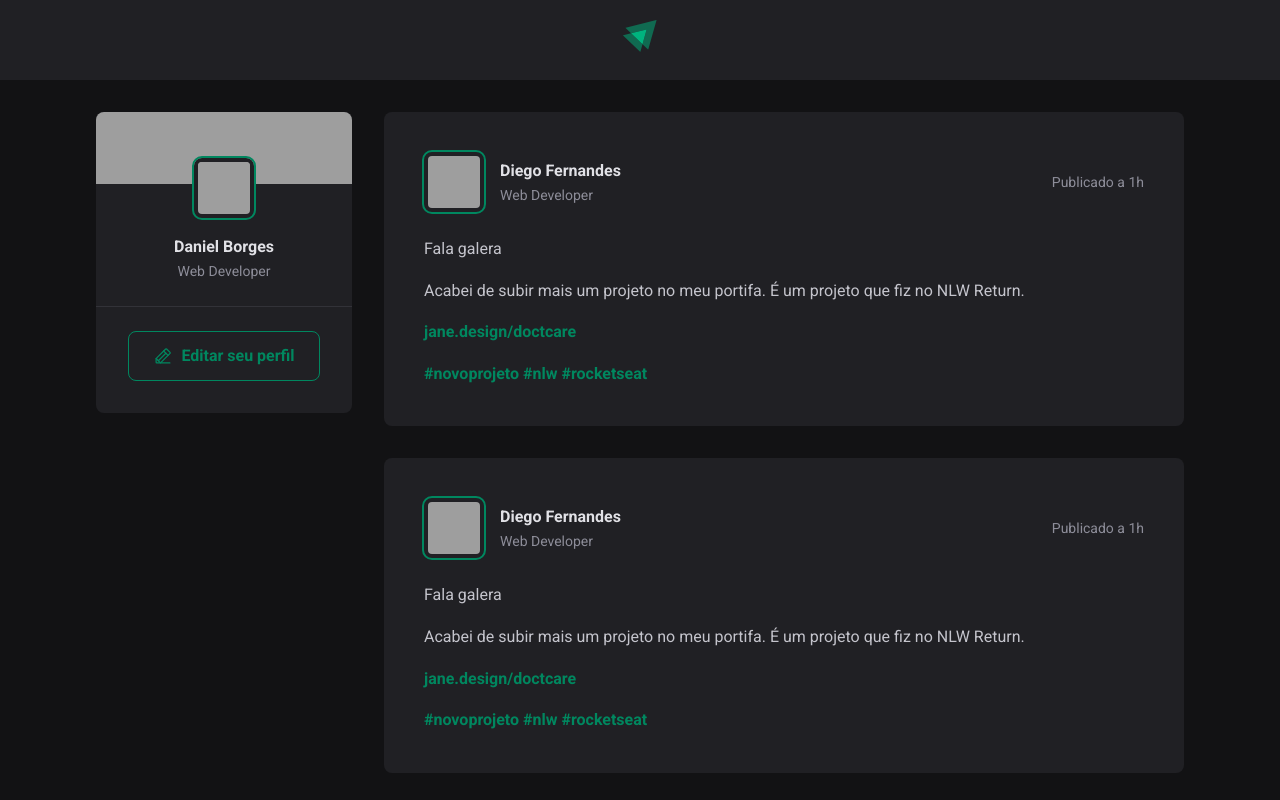
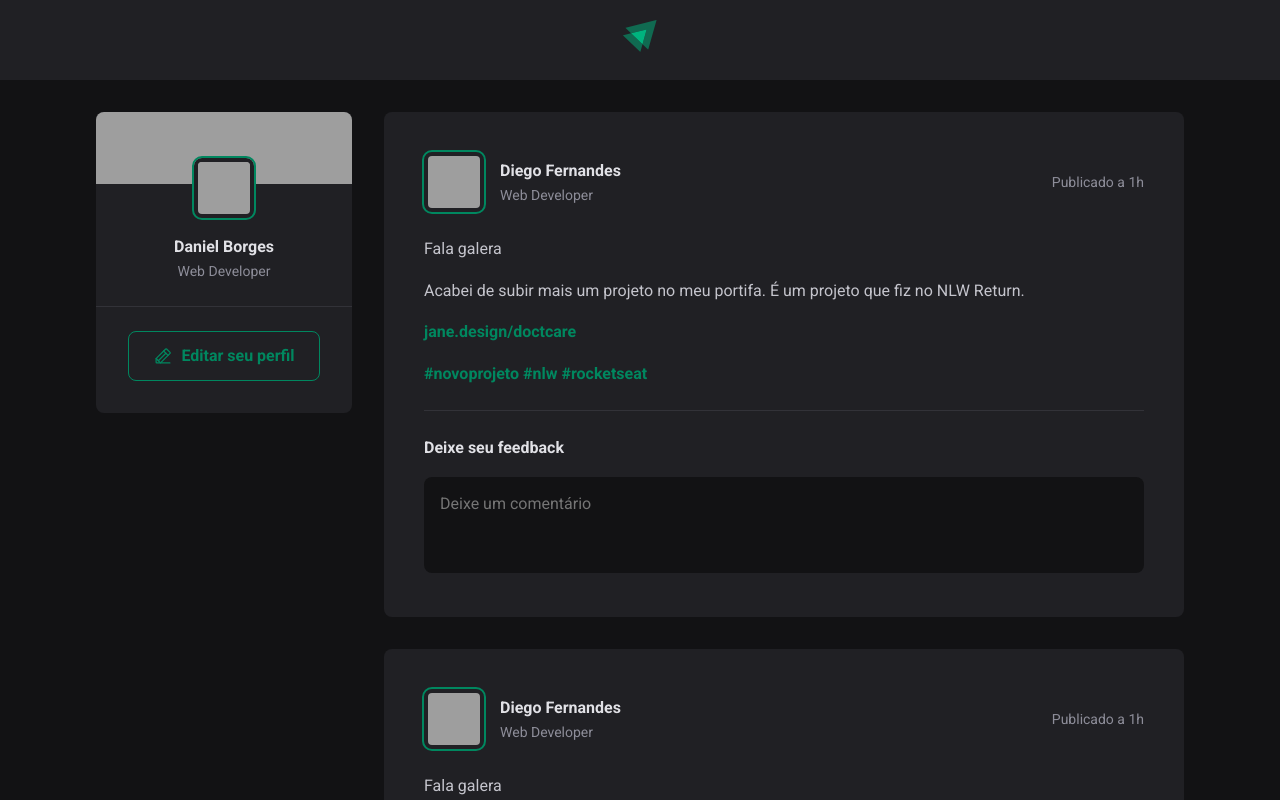
Before and after one commit to DanielBorges91/01-fundamentos-react-2023maio09, a React (Vite) app: page / in a window 1280 px wide. Shown: the top 800 px of the page. Built offline with nearby package versions, Linux system fonts and the light colour scheme; grey boxes are pictures that could not be loaded.

Commit message:
Formulário de comentários

```diff
--- a/src/components/Post.jsx
+++ b/src/components/Post.jsx
@@ -25,6 +25,19 @@ export function Post() {
           <a>#rocketseat</a>
         </p>
       </div>
+
+      <form className={styles.conmentForm}>
+        <strong>Deixe seu feedback</strong>
+
+        <textarea
+          placeholder='Deixe um comentário'
+        />
+
+        <footer>
+          <button type='submit'>Publicar</button>
+        </footer>
+      </form>
+
     </article>
   )
 }
--- a/src/components/Post.module.css
+++ b/src/components/Post.module.css
@@ -65,3 +65,55 @@
   color: var(--gray-400);
   line-height: 1.6;
 }
+
+.conmentForm {
+  width: 100%;
+  margin-top: 1.5rem;
+  padding-top: 1.5rem;
+  border-top: 1px solid var(--gray-600);
+}
+
+.conmentForm > strong {
+  line-height: 1.6;
+  color: var(--gray-100);
+}
+
+.conmentForm textarea {
+  width: 100%;
+  background: var(--gray-900);
+  border: 0;
+  resize: none;
+  height: 6rem;
+  padding: 1rem;
+  border-radius: 8px;
+  color: var(--gray-100);
+  line-height: 1.4rem;
+  margin-top: 1rem;
+}
+
+.conmentForm footer {
+  visibility: hidden;
+  max-height: 0;
+}
+
+.conmentForm:focus-within footer {
+  visibility: visible;
+  max-height: none;
+}
+
+.conmentForm button[type=submit] {
+  padding: 1rem 1.5rem;
+  margin-top: 1rem;
+  border-radius: 8px;
+  border: 0;
+  background: var(--green-500);
+  color: var(--white);
+  font-weight: bold;
+  cursor: pointer;
+
+  transition: background-color 0.1s;
+}
+
+.conmentForm button[type=submit]:hover {
+  background: var(--green-300);
+}
--- a/src/global.css
+++ b/src/global.css
@@ -10,6 +10,11 @@
 
   --green-300: #00B37E;
   --green-500: #00875f;
+}
+
+:focus {
+  outline: transparent;
+  box-shadow: 0 0 0 2px var(--green-500);
 }
 
 * {
```
